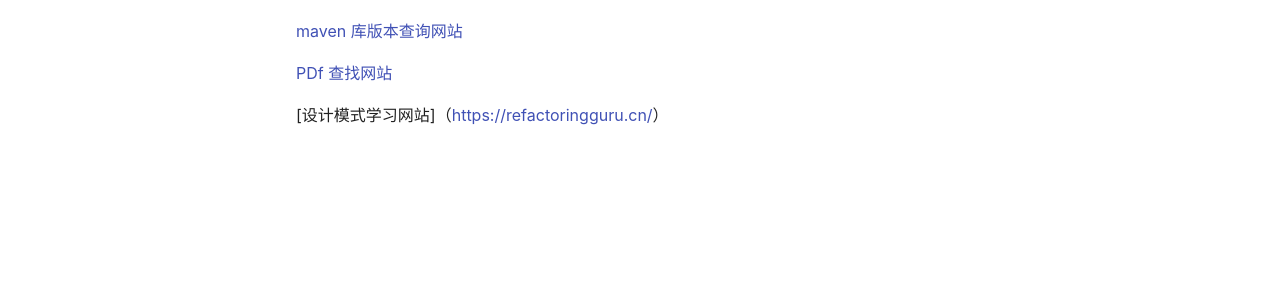
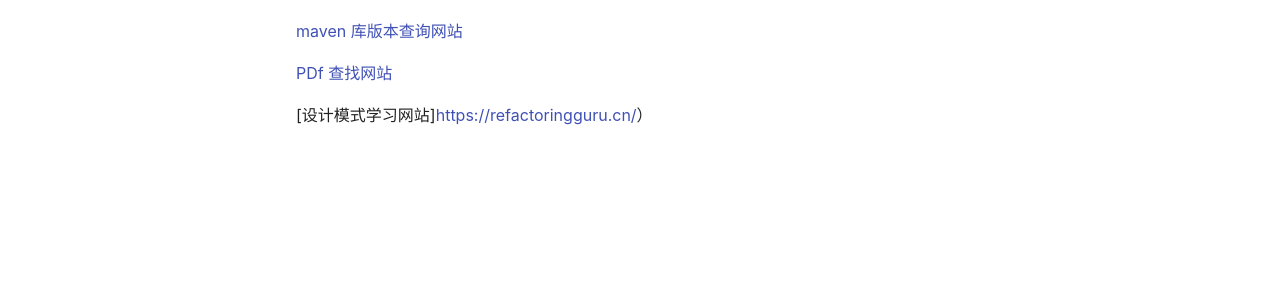
Before and after one commit to Healwy/blog, an MkDocs documentation site: the page built from docs/tips/web.md, in a window 1280 px wide. Shown: the part 333-630 px from the top of the page. Built offline with MkDocs 1.6.1 and Material for MkDocs 9.7.7, drawn with Linux system fonts in a browser that asks for light colours.

Commit message:
Update web.md

```diff
--- a/docs/tips/web.md
+++ b/docs/tips/web.md
@@ -9,4 +9,4 @@
 
 [PDf 查找网站](https://zh.u1lib.org/)
 
-[设计模式学习网站]（https://refactoringguru.cn/）
+[设计模式学习网站]https://refactoringguru.cn/）
```
